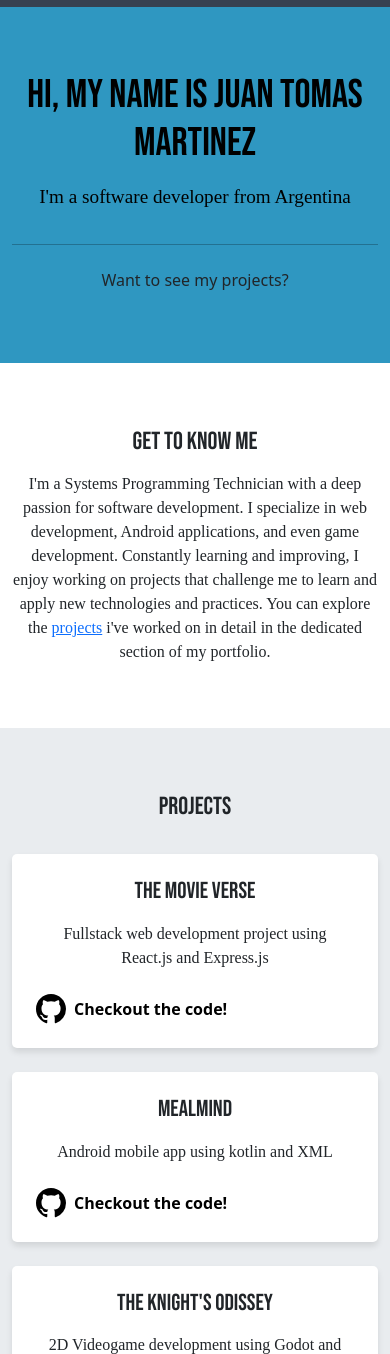
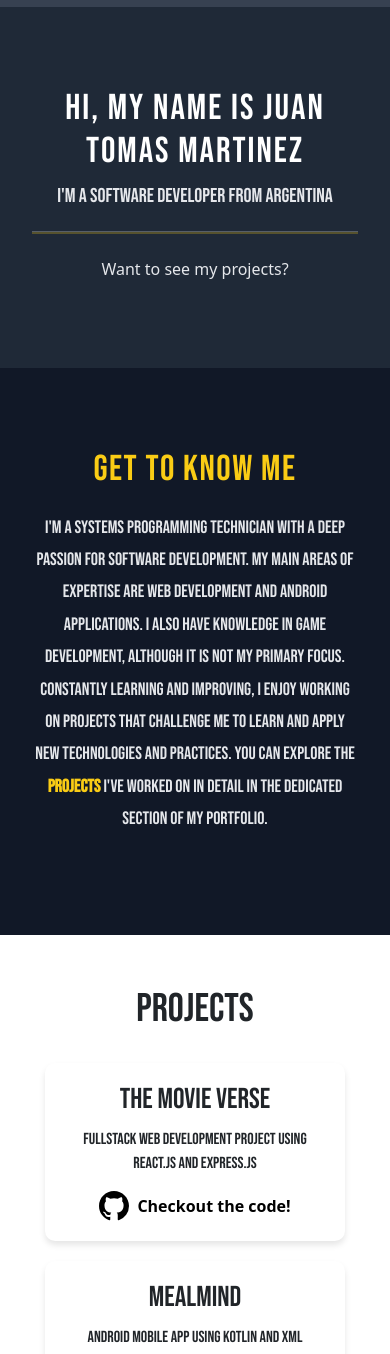
Before and after one commit to JuantMartinez17/portfolio, a plain HTML site: page index.html in a window 390 px wide. Shown: the part 163-1517 px from the top of the page. Drawn offline with nearby package versions, Linux system fonts and the light colour scheme.

Commit message:
style changes to projects and about me sections: responsive, colors and font changes

```diff
--- a/index.html
+++ b/index.html
@@ -27,8 +27,8 @@
 
     <section id="hero">
         <div class="container">
-            <h2>Hi, my name is Juan Tomas Martinez</h2>
-            <p>I'm a software developer from Argentina</p>
+            <h2 class="title">Hi, my name is Juan Tomas Martinez</h2>
+            <p class="subtitle">I'm a software developer from Argentina</p>
             <hr>
             <a href="#projects" class="btn">Want to see my projects?</a>
         </div>
@@ -38,14 +38,14 @@
         <div class="container">
             <h2>Get to know me</h2>
             <p>
-                I'm a Systems Programming Technician with a deep passion for software development. I specialize in web development, Android applications, and even game development. Constantly learning and improving, I enjoy working on projects that challenge me to learn and apply new technologies and practices. You can explore the <a href="#projects">projects</a> i've worked on in detail in the dedicated section of my portfolio.
+                I'm a Systems Programming Technician with a deep passion for software development. My main areas of expertise are web development and Android applications. I also have knowledge in game development, although it is not my primary focus. Constantly learning and improving, I enjoy working on projects that challenge me to learn and apply new technologies and practices. You can explore the <a href="#projects">projects</a> I've worked on in detail in the dedicated section of my portfolio.
             </p>
         </div>
     </section>
 
     <section id="projects">
         <div class="container">
-            <h2>Projects</h2>
+            <h2 class="section-title">Projects</h2>
             <div class="project-grid">
                 <div class="project-card">
                     <h3>The Movie Verse</h3>
@@ -63,11 +63,10 @@
                         </svg>
                         Checkout the code!
                     </a>
-
                 </div>
                 <div class="project-card">
                     <h3>MealMind</h3>
-                    <p>Android mobile app using kotlin and XML</p>
+                    <p>Android mobile app using Kotlin and XML</p>
                     <a href="https://github.com/JuantMartinez17/MealMind" target="_blank" class="github-link">
                         <svg width="30" height="30" viewBox="0 0 16 16" fill="currentColor" xmlns="http://www.w3.org/2000/svg">
                             <path d="M8 0C3.58 0 0 3.58 0 8c0 3.54 2.29 6.53 5.47 7.59.4.07.55-.17.55-.38
@@ -83,7 +82,7 @@
                     </a>
                 </div>
                 <div class="project-card">
-                    <h3>The Knight's Odissey</h3>
+                    <h3>The Knight's Odyssey</h3>
                     <p>2D Videogame development using Godot and GDScript</p>
                     <a href="https://github.com/JuantMartinez17/TheKnightsOdissey_OnGodot" target="_blank" class="github-link">
                         <svg width="30" height="30" viewBox="0 0 16 16" fill="currentColor" xmlns="http://www.w3.org/2000/svg">
--- a/styles.css
+++ b/styles.css
@@ -78,79 +78,178 @@ nav ul li a:hover {
 }
 
 #hero {
-    background: #2F97C1;
-    color: #000;
-    padding: 4rem 0;
+    background-color: #1f2937;
+    color: #ffffff;
     text-align: center;
+    padding: 80px 20px;
 }
 
-#hero h2 {
-    font-size: 2.5rem;
-    margin-bottom: 1rem;
+#hero .container {
+    max-width: 900px;
+    margin: 0 auto;
 }
 
-#hero p {
-    font-size: 1.2rem;
-    margin-bottom: 2rem;
+#hero a {
+    color: #e5e7eb !important;
 }
 
-.btn {
-    background: #ff6b6b;
-    color: #fff;
-    padding: 0.8rem 1.5rem;
-    text-decoration: none;
-    border-radius: 5px;
-    transition: background 0.3s ease;
+#hero a:hover {
+    color: #facc15 !important;
+    transition: background 0.5s ease, color 0.5s ease, transform 0.5s ease;
+    transform: scale(1.1);
 }
 
-.btn:hover {
-    background: #ff4c4c;
+
+.title {
+    font-family: "Bebas Neue", serif;
+    font-size: 48px;
+    letter-spacing: 2px;
+}
+
+.subtitle {
+    font-family: "Bebas Neue", serif;
+    font-size: 24px;
+    color: #e5e7eb;
+    margin-bottom: 20px;
+}
+
+hr {
+    width: 100%;
+    height: 3px;
+    background-color: #facc15;
+    border: none;
+    margin: 20px auto;
+}
+.btn {
+    display: inline-block;
+    font-family: "Bebas Neue", serif;
+    font-size: 22px;
+    color: #1f2937;
+    background-color: #facc15;
+    padding: 12px 24px;
+    text-decoration: none;
+    border-radius: 8px;
+    transition: background 0.3s ease, color 0.3s ease;
+}
+
+@media (max-width: 768px) {
+    .title {
+        font-size: 36px;
+    }
+
+    .subtitle {
+        font-size: 20px;
+    }
+
+    .btn {
+        font-size: 20px;
+        padding: 10px 20px;
+    }
 }
 
 #about {
-    padding: 4rem 0;
+    background-color: #111827;
+    color: #e5e7eb;
     text-align: center;
+    padding: 100px 20px;
+}
+
+#about .container {
+    max-width: 900px;
+    margin: 0 auto;
 }
 
 #about h2 {
-    margin-bottom: 1rem;
+    font-family: "Bebas Neue", sans-serif;
+    font-size: 42px;
+    letter-spacing: 1.5px;
+    color: #facc15;
+    margin-bottom: 20px;
 }
 
 #about p {
+    font-family: "Bebas Neue", sans-serif;
+    font-size: 20px;
+    line-height: 1.8;
+    color: #e5e7eb;
     max-width: 800px;
-    margin: 0 auto;
+    margin: 0 auto 20px;
+}
+
+#about a {
+    color: #facc15;
+    font-weight: bold;
+    text-decoration: none;
+    transition: color 0.3s ease;
+}
+
+#about a:hover {
+    color: #fbbf24;
+}
+
+@media (max-width: 768px) {
+    #about {
+        padding: 80px 20px;
+    }
+
+    #about h2 {
+        font-size: 36px;
+    }
+
+    #about p {
+        font-size: 18px;
+    }
 }
 
 #projects {
-    padding: 4rem 0;
-    background: #e9ecef;
+    padding: 50px 0;
+    text-align: center;
 }
-
-#projects h2 {
-    text-align: center;
-    margin-bottom: 2rem;
+.section-title {
+    font-family: 'Bebas Neue', sans-serif;
+    font-size: 2.5rem;
+    margin-bottom: 30px;
 }
-
 .project-grid {
-    display: grid;
-    grid-template-columns: repeat(auto-fit, minmax(300px, 1fr));
-    gap: 1.5rem;
+    display: flex;
+    justify-content: center;
+    gap: 20px;
+    flex-wrap: wrap;
 }
-
 .project-card {
     background: #fff;
-    padding: 1.5rem;
-    border-radius: 5px;
+    border-radius: 10px;
     box-shadow: 0 4px 6px rgba(0, 0, 0, 0.1);
+    padding: 20px;
+    width: 300px;
     text-align: center;
+    transition: transform 0.3s ease-in-out;
 }
-
+.project-card:hover {
+    transform: translateY(-5px);
+}
 .project-card h3 {
-    margin-bottom: 1rem;
+    font-family: 'Bebas Neue', sans-serif;
+    font-size: 1.8rem;
+    margin-bottom: 10px;
 }
-
 .project-card p {
-    margin-bottom: 1.5rem;
+    font-size: 1rem;
+    margin-bottom: 15px;
+    font-family: 'Bebas Neue', sans-serif;
+}
+.github-link {
+    display: flex;
+    align-items: center;
+    justify-content: center;
+    gap: 8px;
+    color: #333;
+    text-decoration: none;
+    font-weight: bold;
+    transition: color 0.3s;
+}
+.github-link:hover {
+    color: #007bff;
 }
 
 #contact {
@@ -191,7 +290,6 @@ nav ul li a:hover {
     background: #005f8b;
 }
 
-/* Footer */
 footer {
     background: #333;
     color: #fff;
```
